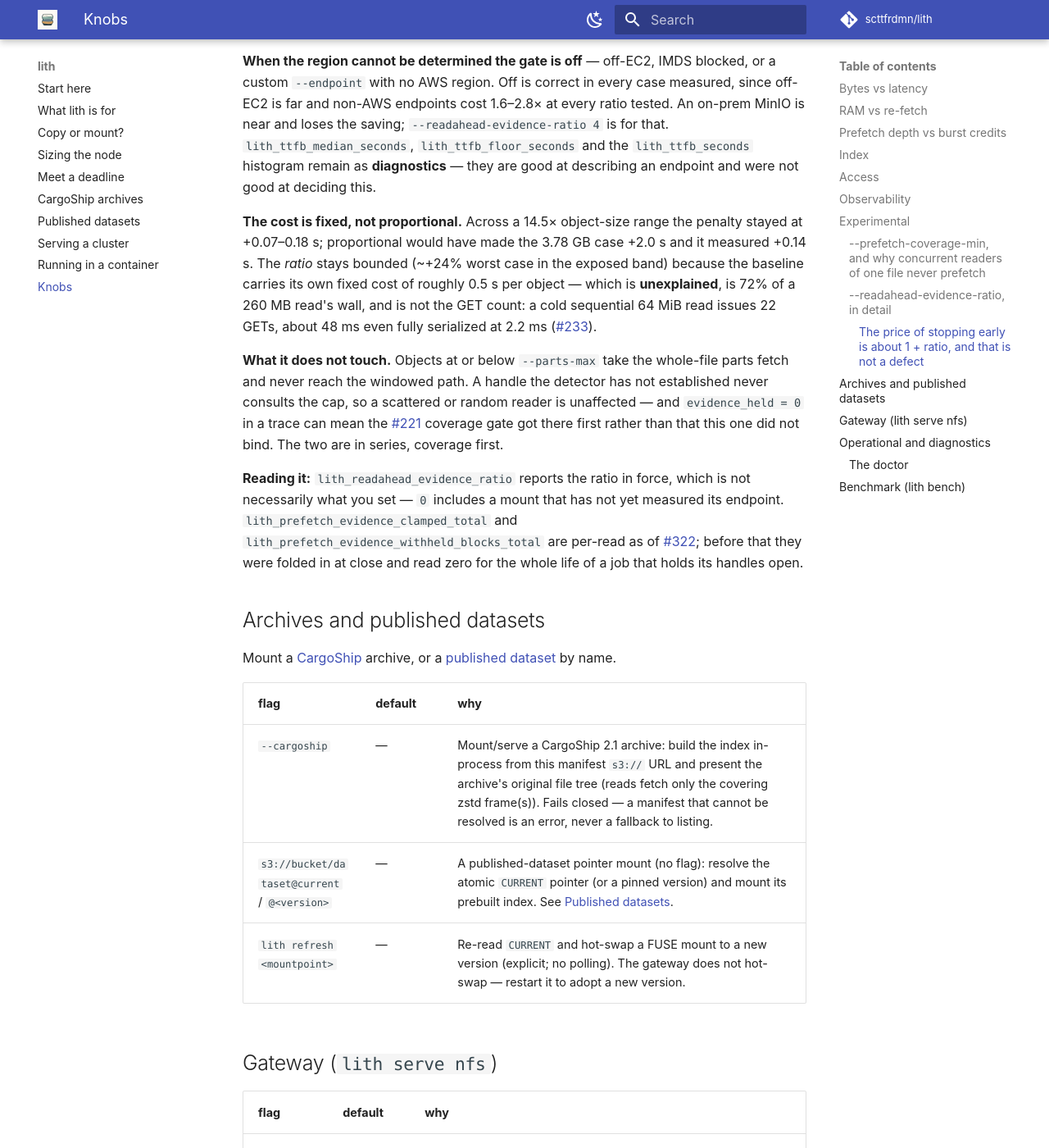
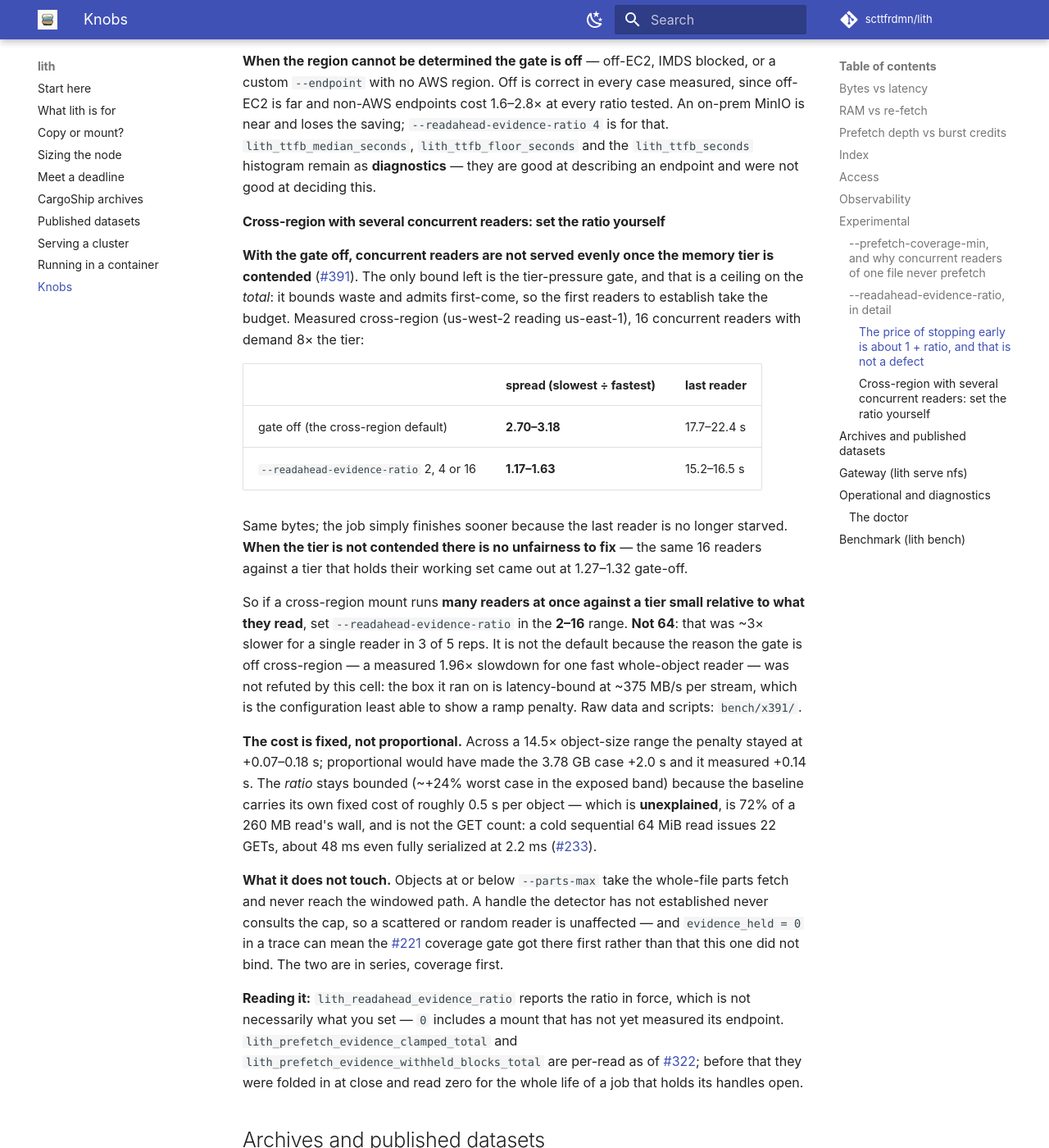
Before and after one commit to scttfrdmn/lith, an MkDocs documentation site: the page built from docs/knobs.md, in a window 1280 px wide and 1400 px high, scrolled down 27802 px. Shown: the whole window at 82% size. Built offline with MkDocs 1.6.1 and Material for MkDocs 9.7.7, drawn with Linux system fonts in a browser that asks for light colours; comment, search, counter and statistics services are not loaded.

Commit message:
bench(#391): cross-region fairness cell; document the operator remedy (#433)
us-west-2 box reading us-east-1, lith v1.18.0 (published artifact,
hash-checked), every cell on a fresh cold mount.

Under tier pressure (demand 8x the tier), 16 concurrent readers:
gate off (the cross-region default) spread 2.70-3.18, reproducing #391;
ANY evidence ratio 2-64 brought it to 1.17-1.63 and finished the job
15-30% sooner on identical bytes.

The default is unchanged because of the instrument: the gate is off
cross-region for a 1.96x single-fast-reader slowdown, and this box is
latency-bound at ~375 MB/s per stream, the configuration least able to
show a ramp penalty. Its single-reader null (ratio 16 at 0.94-1.00x)
therefore does not refute it. Ratio 64 did show a penalty (~3x in 3 of 5
reps), so knobs.md documents 2-16.

The first run missed the regime and is kept: its working set fit in the
tier, nothing was contended, and gate-off came out fair at 1.27-1.32.
#391's unfairness needs a contended tier.

Cost $6.33 ($0.31 compute + $6.02 inter-region transfer at $0.02/GB,
both from the Price List API). Both boxes verified terminated; test
objects deleted.

```diff
--- a/docs/knobs.md
+++ b/docs/knobs.md
@@ -324,6 +324,30 @@ What the region pair encodes is a measured split: in-region, forcing the gate on
 
 **When the region cannot be determined the gate is off** — off-EC2, IMDS blocked, or a custom `--endpoint` with no AWS region. Off is correct in every case measured, since off-EC2 is far and non-AWS endpoints cost 1.6–2.8× at every ratio tested. An on-prem MinIO is near and loses the saving; `--readahead-evidence-ratio 4` is for that. `lith_ttfb_median_seconds`, `lith_ttfb_floor_seconds` and the `lith_ttfb_seconds` histogram remain as **diagnostics** — they are good at describing an endpoint and were not good at deciding this.
 
+#### Cross-region with several concurrent readers: set the ratio yourself
+
+**With the gate off, concurrent readers are not served evenly once the memory tier is contended**
+([#391](https://github.com/scttfrdmn/lith/issues/391)). The only bound left is the tier-pressure
+gate, and that is a ceiling on the *total*: it bounds waste and admits first-come, so the first
+readers to establish take the budget. Measured cross-region (us-west-2 reading us-east-1), 16
+concurrent readers with demand 8× the tier:
+
+| | spread (slowest ÷ fastest) | last reader |
+|---|---|---|
+| gate off (the cross-region default) | **2.70–3.18** | 17.7–22.4 s |
+| `--readahead-evidence-ratio` 2, 4 or 16 | **1.17–1.63** | 15.2–16.5 s |
+
+Same bytes; the job simply finishes sooner because the last reader is no longer starved. **When the
+tier is not contended there is no unfairness to fix** — the same 16 readers against a tier that
+holds their working set came out at 1.27–1.32 gate-off.
+
+So if a cross-region mount runs **many readers at once against a tier small relative to what they
+read**, set `--readahead-evidence-ratio` in the **2–16** range. **Not 64**: that was ~3× slower for a
+single reader in 3 of 5 reps. It is not the default because the reason the gate is off cross-region
+— a measured 1.96× slowdown for one fast whole-object reader — was not refuted by this cell: the box
+it ran on is latency-bound at ~375 MB/s per stream, which is the configuration least able to show a
+ramp penalty. Raw data and scripts: `bench/x391/`.
+
 **The cost is fixed, not proportional.** Across a 14.5× object-size range the penalty stayed at +0.07–0.18 s; proportional would have made the 3.78 GB case +2.0 s and it measured +0.14 s. The *ratio* stays bounded (~+24% worst case in the exposed band) because the baseline carries its own fixed cost of roughly 0.5 s per object — which is **unexplained**, is 72% of a 260 MB read's wall, and is not the GET count: a cold sequential 64 MiB read issues 22 GETs, about 48 ms even fully serialized at 2.2 ms ([#233](https://github.com/scttfrdmn/lith/issues/233)).
 
 **What it does not touch.** Objects at or below `--parts-max` take the whole-file parts fetch and never reach the windowed path. A handle the detector has not established never consults the cap, so a scattered or random reader is unaffected — and `evidence_held = 0` in a trace can mean the [#221](https://github.com/scttfrdmn/lith/issues/221) coverage gate got there first rather than that this one did not bind. The two are in series, coverage first.
```
Also changed, not shown: CHANGELOG.md (+20 -0 lines), bench/x391/README.md (added, +58 -0 lines), 4 other files.
